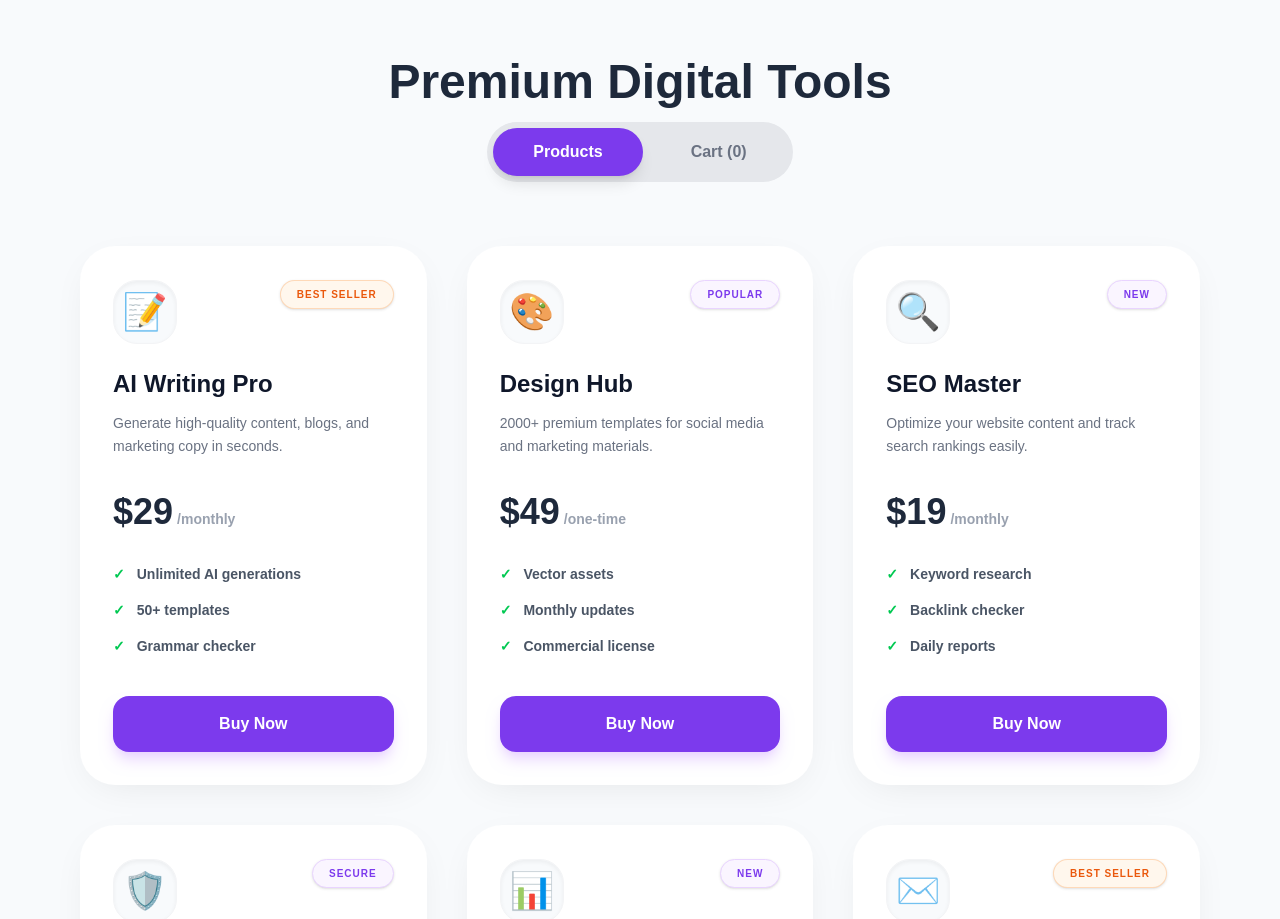
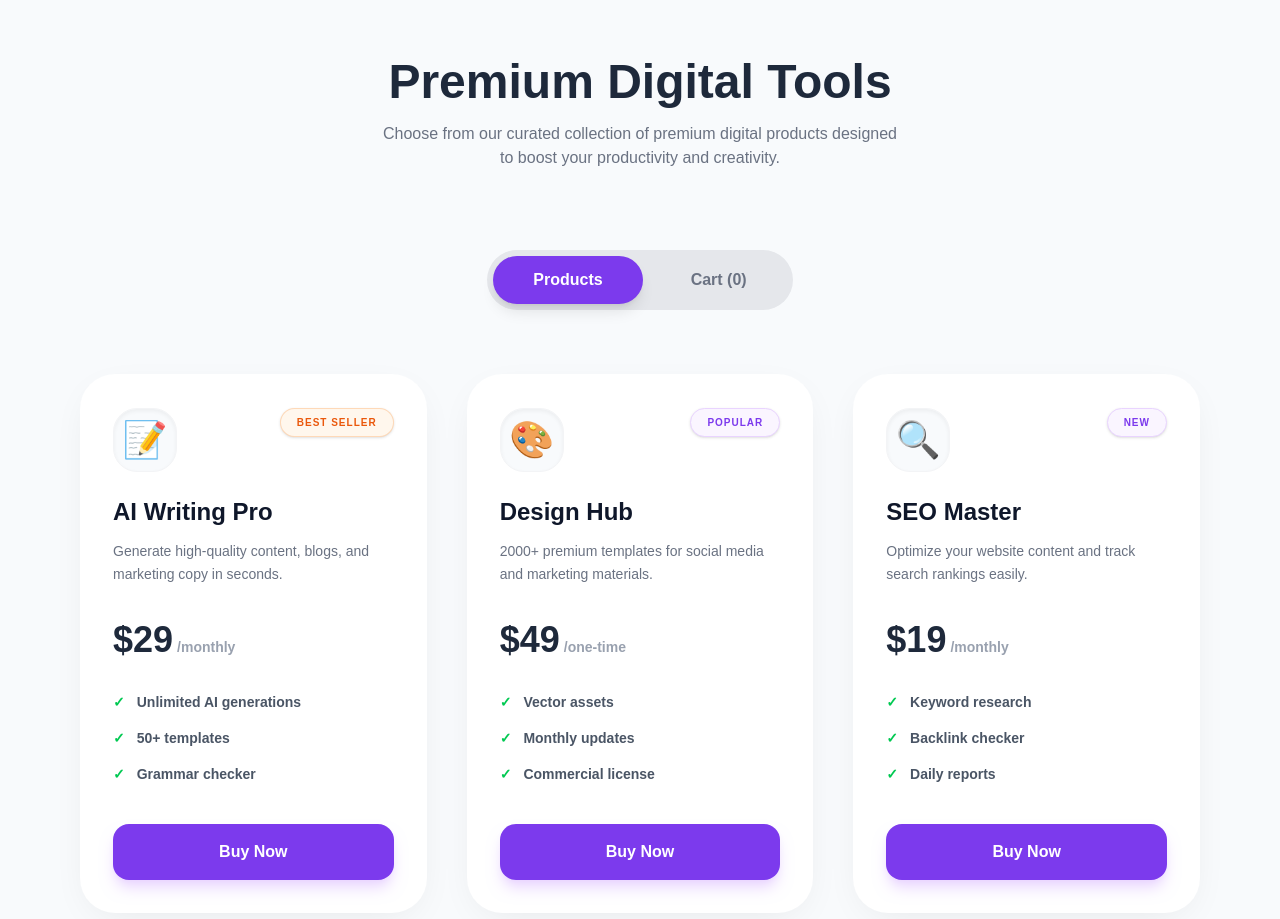
Before and after one commit to shobujsheikh16/Assignment-6, a React (Vite) app: page / in a window 1280 px wide. Shown: the part 1160-2079 px from the top of the page. Built offline with nearby package versions, Linux system fonts and the light colour scheme.

Commit message:
added p tag

```diff
--- a/src/App.jsx
+++ b/src/App.jsx
@@ -50,6 +50,9 @@ function App() {
           <>
             <div className="text-center mb-16 pt-10">
               <h2 className="text-5xl font-black text-[#1E293B] mb-4">Premium Digital Tools</h2>
+               <p className="text-gray-500 font-medium mb-20">Choose from our curated collection of premium digital products designed
+                <br />
+                to boost your productivity and creativity.</p>
               <div className="bg-gray-200 p-1.5 rounded-full inline-flex gap-2">
                 <button onClick={() => setActiveTab('product')} className="bg-[#7C3AED] text-white px-10 py-3 rounded-full font-bold shadow-lg">Products</button>
                 <button onClick={() => setActiveTab('cart')} className="text-gray-500 px-10 py-3 rounded-full font-bold">Cart ({cart.length})</button>
```
